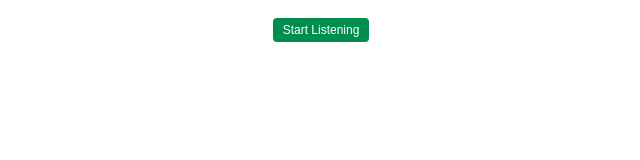
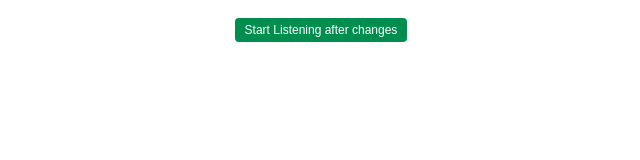
Before and after one commit to AzazUlHaq97/EHR-Assistant-Extension, a website built with webpack: page popup.html in a window 1280 px wide. Shown: the whole page, without its empty margins (319-959 px from the left). Built offline with nearby package versions, Linux system fonts and the light colour scheme.

Commit message:
Updated HTML code

```diff
--- a/popup.html
+++ b/popup.html
@@ -28,7 +28,7 @@
     <!-- <h2>EHR Voice Command</h2> -->
 
 
-    <button id="startButton">Start Listening</button>
+    <button id="startButton">Start Listening after changes</button>
     <script src="popup.js"></script>
 
 </body>
```
